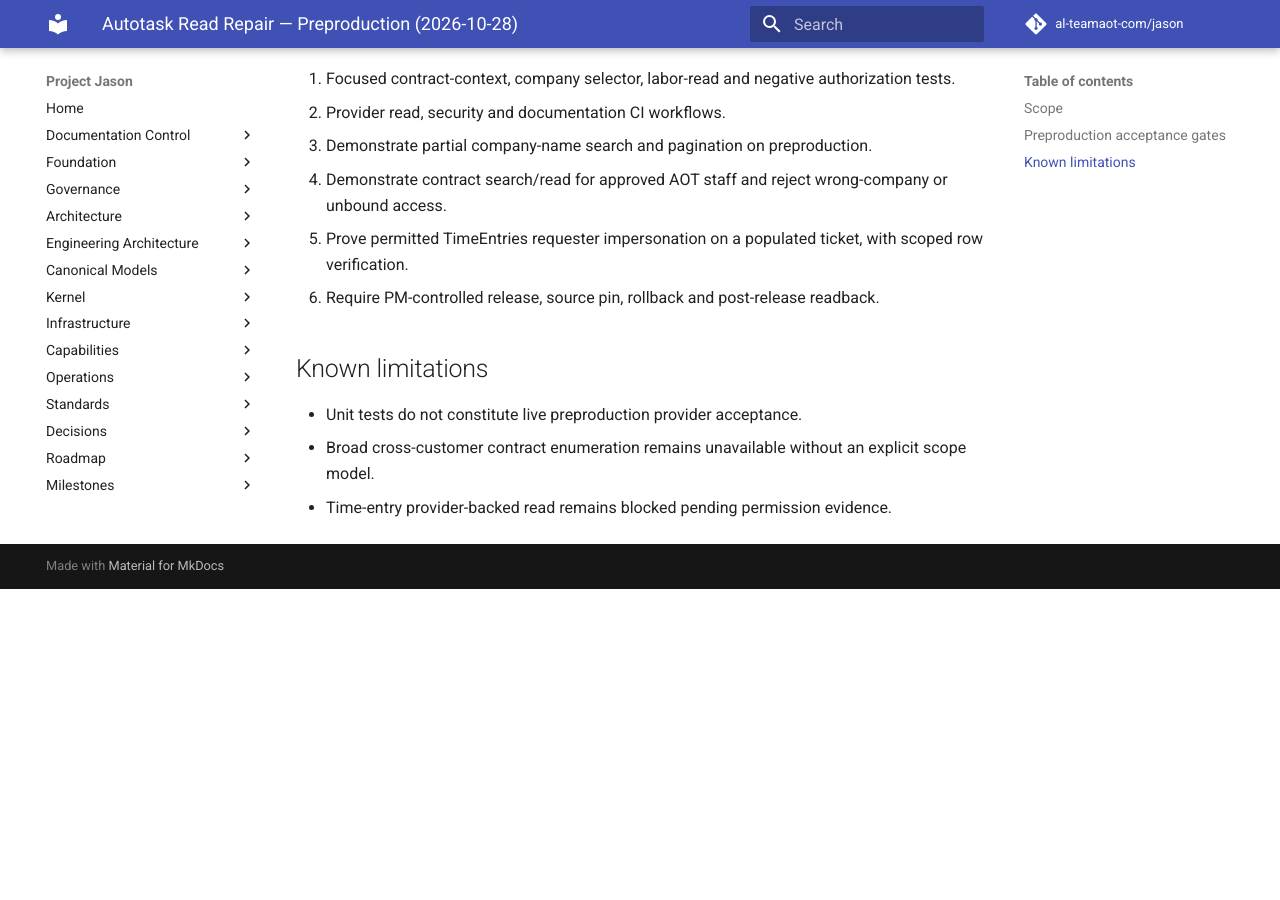
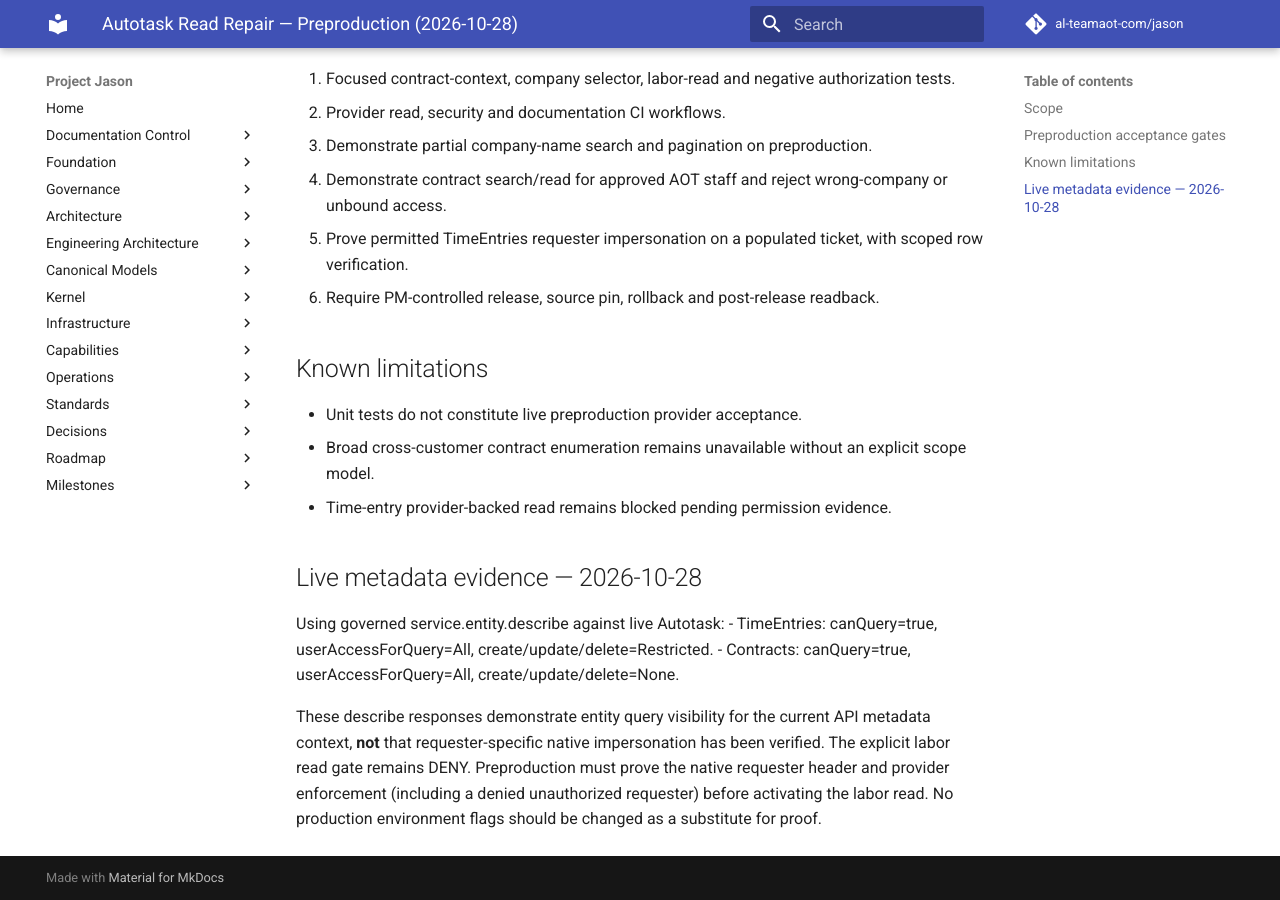
Before and after one commit to al-teamaot-com/jason, an MkDocs documentation site: the page built from docs/operations/Autotask-Read-Repair-Preproduction-20261028.md, in a window 1280 px wide and 900 px high, scrolled down 593 px. Built offline with MkDocs 1.6.1 and Material for MkDocs 9.7.7, drawn with Linux system fonts in a browser that asks for light colours; comment, search, counter and statistics services are not loaded; before the commit the page ends 1182 px from its top, so only the background shows below that.

Commit message:
docs(preprod): record live time-entry and contract permission metadata

```diff
--- a/docs/operations/Autotask-Read-Repair-Preproduction-20261028.md
+++ b/docs/operations/Autotask-Read-Repair-Preproduction-20261028.md
@@ -20,3 +20,10 @@
 - Unit tests do not constitute live preproduction provider acceptance.
 - Broad cross-customer contract enumeration remains unavailable without an explicit scope model.
 - Time-entry provider-backed read remains blocked pending permission evidence.
+
+## Live metadata evidence — 2026-10-28
+Using governed service.entity.describe against live Autotask:
+- TimeEntries: canQuery=true, userAccessForQuery=All, create/update/delete=Restricted.
+- Contracts: canQuery=true, userAccessForQuery=All, create/update/delete=None.
+
+These describe responses demonstrate entity query visibility for the current API metadata context, **not** that requester-specific native impersonation has been verified. The explicit labor read gate remains DENY. Preproduction must prove the native requester header and provider enforcement (including a denied unauthorized requester) before activating the labor read. No production environment flags should be changed as a substitute for proof.
```
